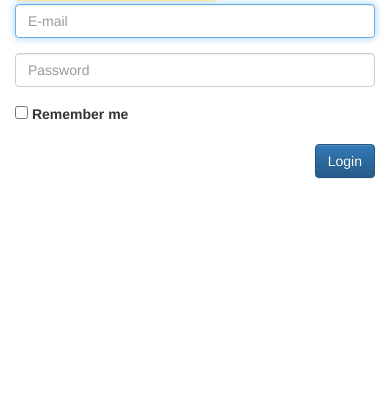
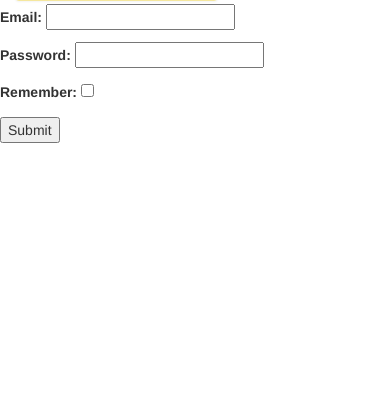
Before and after one commit to illusion1993/django-inventory, a Django app: page /login/?next=/items/add/ in a window 390 px wide. Shown: the part 66-484 px from the top of the page. Run offline with Django 3.2, Linux system fonts and the light colour scheme; parts of the project's set-up code (start-up, migrations or seed data) failed here and were passed over; some libraries are stand-ins or nearby versions.

Commit message:
new decorator, login form

```diff
--- a/inventory/decorators.py
+++ b/inventory/decorators.py
@@ -3,12 +3,13 @@ from django.contrib import messages
 from django.contrib.auth.decorators import user_passes_test
 from django.core.urlresolvers import reverse_lazy
 from django.http import Http404, HttpResponseRedirect
-from django.template.response import TemplateResponse
 from inventory.message_constants import ALREADY_LOGGED_MESSAGE, LOGIN_REQUIRED_MESSAGE
 
 
 def check_access(user, admin_prompt):
-    """Function to check access level and raise 404"""
+    """
+    Function to check access level and raise 404
+    """
 
     if not user.is_authenticated():
         return False
@@ -18,14 +19,24 @@ def check_access(user, admin_prompt):
         return True
 
 
-def check_already_logged(f):
-    """Function to check if a user is already logged in at login page"""
+def anonymous_required(view_func, redirect_to):
+    """
+    Function to check if a user is already logged in at login page
+    """
 
-    def wrapper(self, request):
+    def wrapper(request, *args, **kwargs):
+
+        # If user is already logged in, redirect
         if request.user.is_authenticated():
             messages.warning(request, ALREADY_LOGGED_MESSAGE)
-            return HttpResponseRedirect(reverse_lazy('dashboard'))
-        return f(self, request)
+            return HttpResponseRedirect(reverse_lazy(redirect_to))
+
+        # If login was required somewhere, pass LOGIN_REQUIRED_MESSAGE
+        if request.method == "GET" and request.GET.get('next'):
+            messages.warning(request, LOGIN_REQUIRED_MESSAGE)
+
+        # Carry on the view
+        return view_func(request, *args, **kwargs)
 
     return wrapper
 
--- a/inventory/forms.py
+++ b/inventory/forms.py
@@ -42,6 +42,17 @@ class CustomUserChangeForm(UserChangeForm):
             'is_admin',
             'image',
         )
+
+
+# Login Form
+class LoginForm(forms.Form):
+    """
+    Login Form
+    """
+
+    email = forms.EmailField()
+    password = forms.CharField(widget=forms.PasswordInput)
+    remember = forms.BooleanField(required=False)
 
 
 # Forms for inventory admins
@@ -134,7 +145,7 @@ class ProvisionItemForm(forms.ModelForm):
         required=False,
         widget=DateTimeWidget(
             attrs={'class': "return-by"},
-            usel10n = True,
+            usel10n=True,
             bootstrap_version=3
         )
     )
@@ -247,7 +258,7 @@ class ProvisionItemByRequestForm(forms.ModelForm):
         required=False,
         widget=DateTimeWidget(
             attrs={'class': "return-by"},
-            usel10n = True,
+            usel10n=True,
             bootstrap_version=3
         )
     )
--- a/inventory/templates/login.html
+++ b/inventory/templates/login.html
@@ -4,24 +4,31 @@
 
 {% block content %}
     {# Login Page #}
+{#    <div class="row">#}
+{#        <div class="col-md-4 col-md-offset-4">#}
+{#            <form role="form" method="POST" action="">#}
+{#                {% csrf_token %}#}
+{#                <fieldset>#}
+{#                    <div class="form-group">#}
+{#                        <input class="form-control" placeholder="E-mail" name="email" type="email" autofocus="" {% if email %}value="{{ email }}{% endif %}">#}
+{#                    </div>#}
+{#                    <div class="form-group">#}
+{#                        <input class="form-control" placeholder="Password" name="password" type="password" value="">#}
+{#                    </div>#}
+{#                    <div class="form-group">#}
+{#                        <input name="remember" type="checkbox">#}
+{#                        <label for="remember"> Remember me</label>#}
+{#                    </div>#}
+{#                    <button class="btn btn-primary pull-right">Login</button>#}
+{#                </fieldset>#}
+{#            </form>#}
+{#        </div>#}
+{#    </div>#}
     <div class="row">
-        <div class="col-md-4 col-md-offset-4">
-            <form role="form" method="POST" action="">
-                {% csrf_token %}
-                <fieldset>
-                    <div class="form-group">
-                        <input class="form-control" placeholder="E-mail" name="email" type="email" autofocus="" {% if email %}value="{{ email }}{% endif %}">
-                    </div>
-                    <div class="form-group">
-                        <input class="form-control" placeholder="Password" name="password" type="password" value="">
-                    </div>
-                    <div class="form-group">
-                        <input name="remember" type="checkbox">
-                        <label for="remember"> Remember me</label>
-                    </div>
-                    <button class="btn btn-primary pull-right">Login</button>
-                </fieldset>
-            </form>
-        </div>
+        <form action="" method="post">
+            {% csrf_token %}
+            {{ form.as_p }}
+            <input type="submit"/>
+        </form>
     </div>
 {% endblock %}
--- a/inventory/urls.py
+++ b/inventory/urls.py
@@ -4,7 +4,6 @@ from django.contrib.auth.decorators import login_required
 from django.views.generic import TemplateView
 
 from inventory.views import (
-    LoginView,
     DashboardView,
     LogoutView,
     ProfileView,
@@ -19,11 +18,11 @@ from inventory.views import (
     ProvisionByRequestView,
     EditItemListView,
     LoadMoreView, ImageUploadView, UserAutocompleteView,
-    ItemAutocompleteView, ReportView, ReportAjaxView)
+    ItemAutocompleteView, ReportView, ReportAjaxView, LoginFormView)
 from inventory.decorators import (
     admin_required,
     user_required,
-)
+    anonymous_required)
 
 
 urlpatterns = patterns(
@@ -37,7 +36,10 @@ urlpatterns = patterns(
     ),
     url(
         r'^login/$',
-        LoginView.as_view(),
+        anonymous_required(
+            LoginFormView.as_view(),
+            redirect_to='dashboard'
+        ),
         name="login"
     ),
     url(
--- a/inventory/views.py
+++ b/inventory/views.py
@@ -11,7 +11,6 @@ from django.http import (
     JsonResponse
 )
 from django.shortcuts import get_object_or_404
-from django.template.response import TemplateResponse
 from django.views.generic import (
     View,
     RedirectView,
@@ -22,7 +21,6 @@ from django.views.generic import (
     TemplateView,
     FormView
 )
-from inventory.decorators import check_already_logged
 
 from inventory.models import (
     Provision,
@@ -38,76 +36,74 @@ from inventory.forms import (
     ProvisionItemByRequestForm,
     ReturnItemForm,
     ImageUploadForm,
-    DateFilterForm
-)
+    DateFilterForm,
+    LoginForm)
 from inventory.message_constants import *
 from inventory.tasks import send_report
 
 from dal import autocomplete
 
 
-class LoginView(View):
+class LoginFormView(FormView):
     """
     View for login page
     """
 
-    @check_already_logged
-    def get(self, request):
+    form_class = LoginForm
+    template_name = 'login.html'
+    success_url = reverse_lazy('dashboard')
+
+    def form_valid(self, form):
         """
-        Get method for login page
+        If for is valid, authenticate user
         """
+        # Initialize credentials for authentication
+        email = form.cleaned_data['email']
+        password = form.cleaned_data['password']
+        remember = form.cleaned_data['remember']
 
-        # If next parameter is sent in GET request,
-        # Pass LOGIN_REQUIRED_MESSAGE
-        if request.GET.get('next'):
-            messages.warning(request, LOGIN_REQUIRED_MESSAGE)
+        # Authenticate user
+        user = auth.authenticate(email=email, password=password)
 
-        # Return login template
-        return TemplateResponse(request, 'login.html')
-
-    def post(self, request):
-        """
-        Post method for login page
-        """
-
-        # Initialize credentials for authentication
-        email = request.POST.get('email', False)
-        password = request.POST.get('password', False)
-        remember = request.POST.get('remember', False)
-
-        if email and password:
-            user = auth.authenticate(email=email, password=password)
-
+        # If authentication passed, send to dashboard
         if user:
-            auth.login(request, user)
-            messages.success(request, LOGIN_SUCCESS_MESSAGE)
+            auth.login(self.request, user)
+            messages.success(self.request, LOGIN_SUCCESS_MESSAGE)
 
             if not remember:
                 self.request.session.set_expiry(0)
 
-            if request.GET.get('next'):
-                return HttpResponseRedirect(request.GET['next'])
+            if self.request.GET.get('next'):
+                return HttpResponseRedirect(self.request.GET['next'])
             else:
-                return HttpResponseRedirect(reverse_lazy('dashboard'))
+                return super(LoginFormView, self).form_valid(form)
         else:
-            messages.warning(request, LOGIN_INVALID_MESSAGE)
-            return TemplateResponse(
-                request, 'login.html', {'email': email})
+            messages.warning(self.request, LOGIN_INVALID_MESSAGE)
+            return super(LoginFormView, self).form_invalid(form)
 
 
 class LogoutView(RedirectView):
-    """View for logout"""
+    """
+    View for logout
+    """
 
     url = reverse_lazy('login')
     permanent = False
     http_method_names = ['get', ]
 
     def get(self, request, *args, **kwargs):
-        """Processing get request to log a user out"""
+        """
+        Processing get request to log a user out
+        """
+
         url = self.get_redirect_url(*args, **kwargs)
+
+        # If user was authenticated, log out
         if request.user.is_authenticated():
             auth.logout(request)
             messages.success(request, LOGOUT_SUCCESS_MESSAGE)
+
+        # Else raise 404 for anonymous users
         else:
             raise Http404()
 
@@ -115,19 +111,28 @@ class LogoutView(RedirectView):
 
 
 class DashboardView(TemplateView):
-    """View for dashboard page"""
+    """
+    View for dashboard page
+    """
 
     template_name = 'dashboard.html'
 
     def get_context_data(self, **kwargs):
-        """Fetching pending and approved requests for context"""
+        """
+        Fetching pending and approved requests for context
+        """
+
         user = self.request.user
         provisions = Provision.objects.filter(returned=False)
         is_admin = user.is_admin
         is_user = user.is_authenticated() and not user.is_admin
+
+        # Assign admin the role of user, if requested
         if user.is_admin and self.request.GET.get('user', False):
             is_admin = False
             is_user = True
+
+        # Store role variables for context
         context = {
             'is_admin': is_admin,
             'is_user': is_user
@@ -175,42 +180,61 @@ class DashboardView(TemplateView):
 
 
 class ProfileView(DetailView):
-    """View for profile page"""
+    """
+    View for profile page
+    """
 
     model = User
     template_name = 'profile.html'
 
     def get_object(self, queryset=None):
-        """Fetching user profile for viewing"""
+        """
+        Fetching user profile for viewing
+        """
+
         obj = User.objects.get(id=self.request.user.id)
         return obj
 
 
 class EditProfileView(FormView):
-    """View for profile update page"""
+    """
+    View for profile update page
+    """
 
     template_name = 'edit_profile.html'
     form_class = EditProfileForm
     success_url = reverse_lazy('profile')
 
     def get_form(self, form_class):
-        """Load the form with the instance of user model object"""
+        """
+        Load the form with the instance of user model object
+        """
+
         ins = User.objects.get(id=self.request.user.id)
         return form_class(instance=ins, **self.get_form_kwargs())
 
     def form_valid(self, form):
-        """If the form is valid, save the object in db"""
+        """
+        If the form is valid, save the object in db
+        """
+
         form.save()
         return super(EditProfileView, self).form_valid(form)
 
     def get_context_data(self, **kwargs):
-        """Save both the forms in context"""
+        """
+        Save both the forms in context
+        """
+
         if 'form2' not in kwargs:
             kwargs['form2'] = PasswordChangeForm(user=self.request.user)
             return super(EditProfileView, self).get_context_data(**kwargs)
 
     def post(self, request, *args, **kwargs):
-        """Checking if password form is submitted"""
+        """
+        Checking if password form is submitted
+        """
+
         password_form_submitted = request.POST.get('change_password', False)
 
         if password_form_submitted:
@@ -260,7 +284,9 @@ class EditProfileView(FormView):
 
 
 class ItemsListView(ListView):
-    """View for list of items"""
+    """
+    View for list of items
+    """
 
     model = Item
     context_object_name = 'item_list'
@@ -268,7 +294,9 @@ class ItemsListView(ListView):
 
 
 class AddItemView(CreateView):
-    """View for creating new item"""
+    """
+    View for creating new item
+    """
 
     model = Item
     form_class = AddItemForm
@@ -286,7 +314,9 @@ class AddItemView(CreateView):
 
 
 class EditItemListView(ListView):
-    """View for list of items to edit from"""
+    """
+    View for list of items to edit from
+    """
 
     model = Item
     context_object_name = 'item_list'
```
